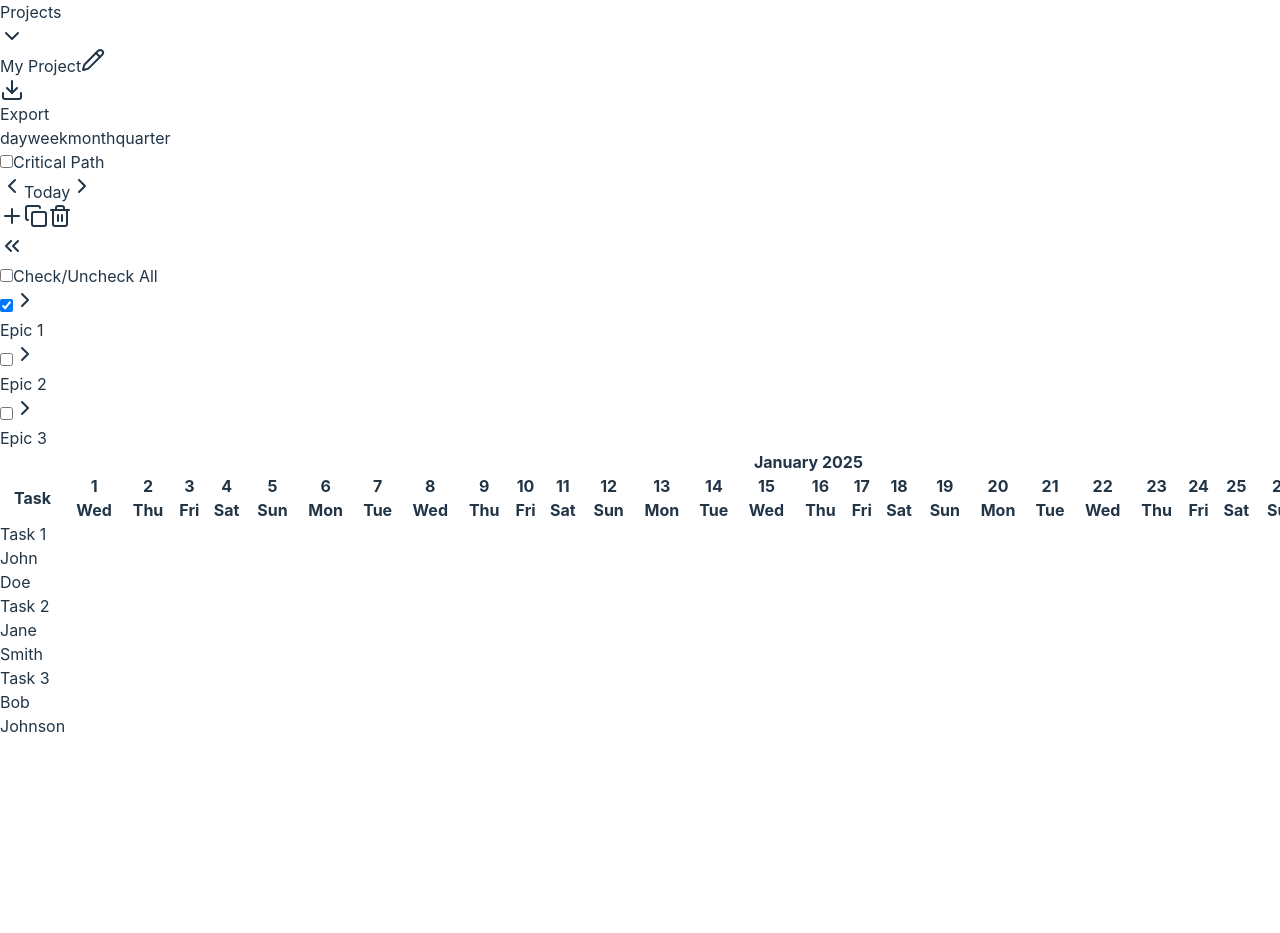
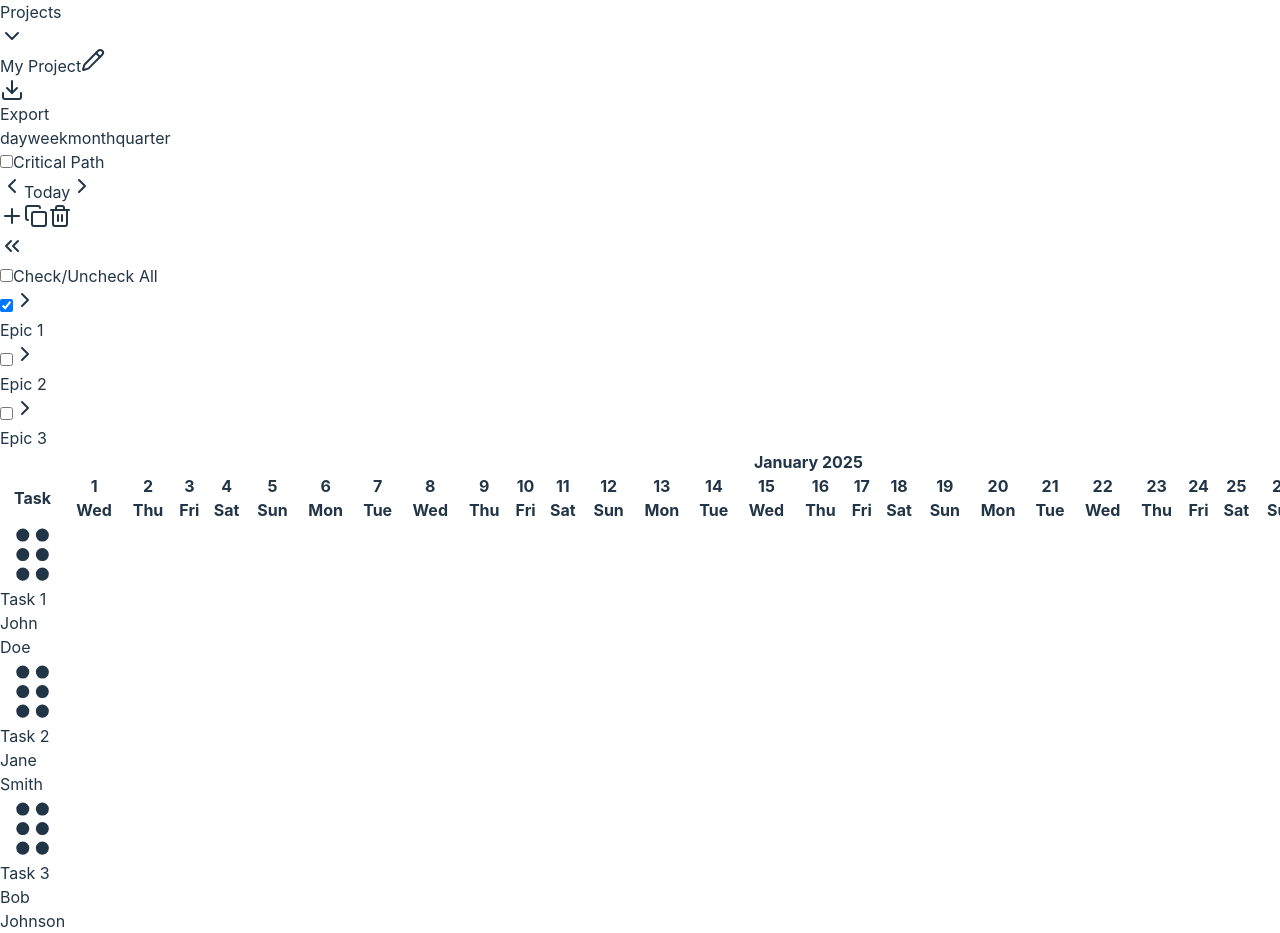
Before and after one commit to JayEmVey/tiny-project-gantt-chart, a React (Vite) app: page / in a window 1280 px wide. Shown: the top 933 px of the page. Before the commit the page ends 800 px from the top, so only its background shows below. Built offline with nearby package versions, Linux system fonts and the light colour scheme.

Commit message:
add drag n drop functionality to reorder tasks in Gantt chart

```diff
--- a/src/components/GanttChartGenerator/GanttChartMain.tsx
+++ b/src/components/GanttChartGenerator/GanttChartMain.tsx
@@ -692,6 +692,7 @@ const GanttChartMain: React.FC = () => {
           onMilestoneClick={handleMilestoneClick}
           onMilestoneDragUpdate={handleMilestoneDragUpdate}
           showCriticalPath={showCriticalPath}
+          onTaskReorder={handleTaskReorder}
         />
       </div>
 
--- a/src/components/GanttChartGenerator/GanttChartView.tsx
+++ b/src/components/GanttChartGenerator/GanttChartView.tsx
@@ -15,6 +15,7 @@ interface GanttChartViewProps {
   onMilestoneClick: (milestone: Milestone) => void;
   onMilestoneDragUpdate: (milestone: Milestone) => void;
   showCriticalPath: boolean;
+  onTaskReorder?: (fromIndex: number, toIndex: number) => void;
 }
 
 interface BarPosition {
@@ -34,12 +35,15 @@ const GanttChartView = forwardRef<HTMLDivElement, GanttChartViewProps>(({
   onMilestoneCreate,
   onMilestoneClick,
   onMilestoneDragUpdate,
-  showCriticalPath
+  showCriticalPath,
+  onTaskReorder
 }, scrollRef) => {
   const chartRef = useRef<HTMLDivElement>(null);
   const [draggedTask, setDraggedTask] = useState<{ task: Task; startX: number } | null>(null);
   const [milestonePreviewPosition, setMilestonePreviewPosition] = useState<number | null>(null);
   const [draggedMilestone, setDraggedMilestone] = useState<{ milestone: Milestone; startX: number; originalPosition: number } | null>(null);
+  const [draggedTaskRowIndex, setDraggedTaskRowIndex] = useState<number | null>(null);
+  const [dropTargetRowIndex, setDropTargetRowIndex] = useState<number | null>(null);
 
   // Generate time columns based on zoom level
   const generateTimeColumns = () => {
@@ -340,6 +344,42 @@ const GanttChartView = forwardRef<HTMLDivElement, GanttChartViewProps>(({
   const handleTaskMouseDown = (e: React.MouseEvent, task: Task) => {
     e.stopPropagation();
     setDraggedTask({ task, startX: e.clientX });
+  };
+
+  // Task row drag and drop handlers
+  const handleTaskRowDragStart = (e: React.DragEvent, taskIndex: number) => {
+    setDraggedTaskRowIndex(taskIndex);
+    e.dataTransfer.effectAllowed = 'move';
+    // Add visual feedback
+    if (e.currentTarget instanceof HTMLElement) {
+      e.currentTarget.style.opacity = '0.5';
+    }
+  };
+
+  const handleTaskRowDragEnd = (e: React.DragEvent) => {
+    if (e.currentTarget instanceof HTMLElement) {
+      e.currentTarget.style.opacity = '1';
+    }
+
+    // Perform the reorder
+    if (draggedTaskRowIndex !== null && dropTargetRowIndex !== null &&
+        draggedTaskRowIndex !== dropTargetRowIndex && onTaskReorder) {
+      onTaskReorder(draggedTaskRowIndex, dropTargetRowIndex);
+    }
+
+    setDraggedTaskRowIndex(null);
+    setDropTargetRowIndex(null);
+  };
+
+  const handleTaskRowDragOver = (e: React.DragEvent, taskIndex: number) => {
+    e.preventDefault();
+    if (draggedTaskRowIndex === null) return;
+    setDropTargetRowIndex(taskIndex);
+  };
+
+  const handleTaskRowDragLeave = () => {
+    // Only clear if we're actually leaving the row
+    setDropTargetRowIndex(null);
   };
 
   useEffect(() => {
@@ -827,11 +867,29 @@ const GanttChartView = forwardRef<HTMLDivElement, GanttChartViewProps>(({
               tasks.map((task, taskIndex) => {
                 const barPosition = calculateBarPosition(task.startDate, task.endDate);
                 const colorClass = getTaskColor(task);
+                const isDraggingOver = dropTargetRowIndex === taskIndex;
+                const isDragging = draggedTaskRowIndex === taskIndex;
 
                 return (
-                  <tr key={task.id} className="hover:bg-gray-50 transition-colors">
-                    <td className="sticky left-0 z-10 bg-white border-2 border-gray-300 p-3 font-medium text-gray-800">
-                      <div className="flex flex-col gap-1">
+                  <tr
+                    key={task.id}
+                    className={`hover:bg-gray-50 transition-colors ${isDraggingOver ? 'border-t-4 border-blue-500' : ''} ${isDragging ? 'opacity-50' : ''}`}
+                    draggable={onTaskReorder !== undefined}
+                    onDragStart={(e) => handleTaskRowDragStart(e, taskIndex)}
+                    onDragEnd={handleTaskRowDragEnd}
+                    onDragOver={(e) => handleTaskRowDragOver(e, taskIndex)}
+                    onDragLeave={handleTaskRowDragLeave}
+                  >
+                    <td className="sticky left-0 z-10 bg-white border-2 border-gray-300 p-3 font-medium text-gray-800 cursor-grab active:cursor-grabbing">
+                      <div className="flex items-start gap-2">
+                        {onTaskReorder && (
+                          <div className="flex-shrink-0 text-gray-400 hover:text-gray-600 mt-0.5">
+                            <svg className="w-4 h-4" fill="currentColor" viewBox="0 0 20 20">
+                              <path d="M7 2a2 2 0 1 0 .001 4.001A2 2 0 0 0 7 2zm0 6a2 2 0 1 0 .001 4.001A2 2 0 0 0 7 8zm0 6a2 2 0 1 0 .001 4.001A2 2 0 0 0 7 14zm6-8a2 2 0 1 0-.001-4.001A2 2 0 0 0 13 6zm0 2a2 2 0 1 0 .001 4.001A2 2 0 0 0 13 8zm0 6a2 2 0 1 0 .001 4.001A2 2 0 0 0 13 14z"/>
+                            </svg>
+                          </div>
+                        )}
+                        <div className="flex flex-col gap-1 flex-1 min-w-0">
                           <div className="flex items-center gap-2">
                             <div className="w-3.5 h-3.5 bg-blue-600 rounded flex-shrink-0" />
                             <span className="truncate">{task.process}</span>
@@ -839,6 +897,7 @@ const GanttChartView = forwardRef<HTMLDivElement, GanttChartViewProps>(({
                           {task.assignee && (
                             <span className="text-xs text-gray-500 ml-5">{task.assignee}</span>
                           )}
+                        </div>
                       </div>
                     </td>
                     <td colSpan={timeColumns.length} className="p-0 relative" style={{ padding: 0 }}>
```
Lines whose indentation alone changed are shown as unchanged.
